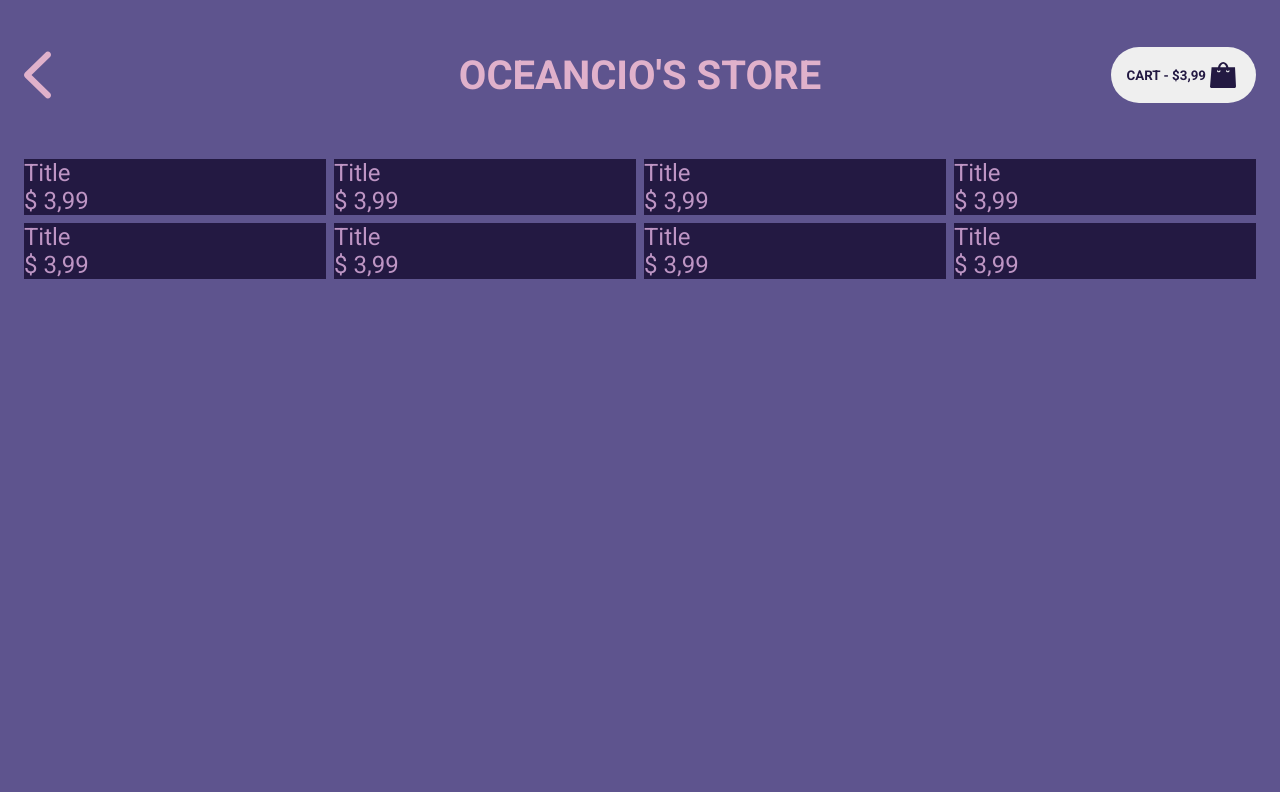
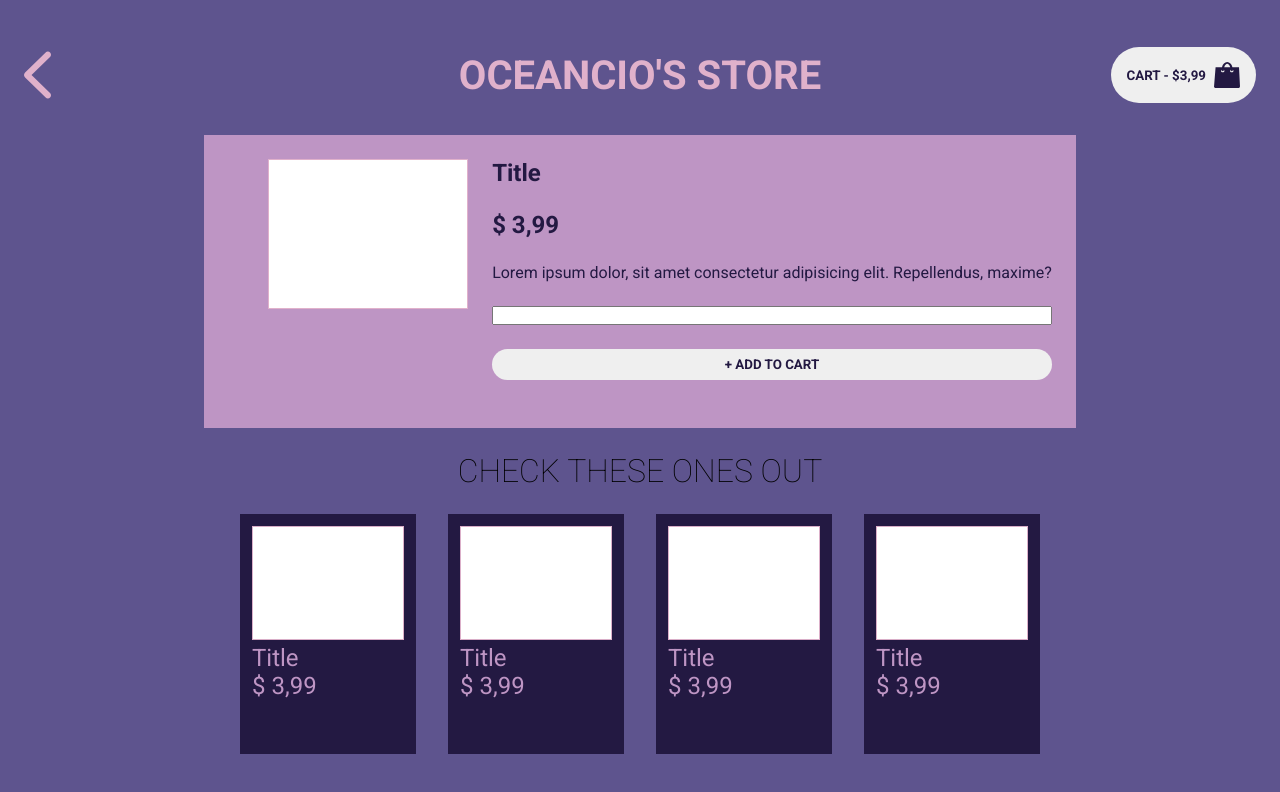
Before and after one commit to MarcioAlvesJr/E-commerce, a plain HTML site: page index.html in a window 1280 px wide. Drawn offline with Linux system fonts and the light colour scheme.

Commit message:
Selected item part half done

```diff
--- a/index.html
+++ b/index.html
@@ -18,46 +18,137 @@
             </div>
 
 
-            <button>CART - $3,99 <svg width="26" height="26" viewBox="0 0 26 26" fill="none" xmlns="http://www.w3.org/2000/svg">
+            <button class="white-round">CART - $3,99 <svg width="26" height="26" viewBox="0 0 26 26" fill="none" xmlns="http://www.w3.org/2000/svg">
                 <path d="M25.234 25.9993L26 24.5222L25.0211 5.25462H18.4641C17.6699 2.15309 15.6423 0 13.2121 0C10.7794 0 8.7576 2.15309 7.96002 5.25462H1.58602L0 24.9343L1.0238 26H25.234V25.9993ZM16.632 8.20801C16.632 8.72049 17.1218 9.13468 17.7264 9.13468C18.3336 9.13468 18.8251 8.72049 18.8251 8.20801C18.8251 8.05989 18.8218 7.91036 18.8184 7.76364C19.2127 8.0297 19.4655 8.43687 19.4655 8.89319C19.4655 9.69138 18.7003 10.3372 17.7564 10.3372C16.8116 10.3372 16.0464 9.69138 16.0464 8.89319C16.0464 8.46706 16.2702 8.08305 16.6186 7.8198C16.627 7.94757 16.632 8.07814 16.632 8.20801ZM13.2121 1.85474C14.3573 1.85474 15.5924 3.1626 16.2169 5.25532H10.2056C10.8326 3.164 12.0685 1.85474 13.2121 1.85474ZM7.60489 7.80997C7.5999 7.94195 7.5974 8.07533 7.5974 8.20801C7.5974 8.72049 8.09059 9.13468 8.69605 9.13468C9.30318 9.13468 9.79387 8.72049 9.79387 8.20801C9.79387 8.0627 9.79886 7.91878 9.80385 7.77487C10.1889 8.04023 10.4359 8.44319 10.4359 8.89459C10.4359 9.69208 9.67078 10.3379 8.72516 10.3379C7.7812 10.3379 7.01772 9.69208 7.01772 8.89459C7.02022 8.46215 7.24643 8.07323 7.60489 7.80997Z" fill="#231942"/>
                 </svg></button>
         </div>
 
     </header>
-    <ul id="items">
+    <div class="initial">
+        <ul class="items">
             <li>
+                <img src="/img/Rectangle.svg" alt="">
                 <h2 class="title">Title</h2>
                 <h2 class="value">$ 3,99</h2>
             </li>
             <li>
+                <img src="/img/Rectangle.svg" alt="">
                 <h2 class="title">Title</h2>
                 <h2 class="value">$ 3,99</h2>
             </li>
             <li>
+                <img src="/img/Rectangle.svg" alt="">
                 <h2 class="title">Title</h2>
                 <h2 class="value">$ 3,99</h2>
             </li>
             <li>
+                <img src="/img/Rectangle.svg" alt="">
                 <h2 class="title">Title</h2>
                 <h2 class="value">$ 3,99</h2>
             </li>
             <li>
+                <img src="/img/Rectangle.svg" alt="">
                 <h2 class="title">Title</h2>
                 <h2 class="value">$ 3,99</h2>
             </li>
             <li>
+                <img src="/img/Rectangle.svg" alt="">
                 <h2 class="title">Title</h2>
                 <h2 class="value">$ 3,99</h2>
             </li>
             <li>
+                <img src="/img/Rectangle.svg" alt="">
                 <h2 class="title">Title</h2>
                 <h2 class="value">$ 3,99</h2>
             </li>
             <li>
+                <img src="/img/Rectangle.svg" alt="">
+                <h2 class="title">Title</h2>
+                <h2 class="value">$ 3,99</h2>
+            </li>
+            <li>
+                <img src="/img/Rectangle.svg" alt="">
+                <h2 class="title">Title</h2>
+                <h2 class="value">$ 3,99</h2>
+            </li>
+            <li>
+                <img src="/img/Rectangle.svg" alt="">
+                <h2 class="title">Title</h2>
+                <h2 class="value">$ 3,99</h2>
+            </li>
+            <li>
+                <img src="/img/Rectangle.svg" alt="">
+                <h2 class="title">Title</h2>
+                <h2 class="value">$ 3,99</h2>
+            </li>
+            <li>
+                <img src="/img/Rectangle.svg" alt="">
+                <h2 class="title">Title</h2>
+                <h2 class="value">$ 3,99</h2>
+            </li>
+            <li>
+                <img src="/img/Rectangle.svg" alt="">
+                <h2 class="title">Title</h2>
+                <h2 class="value">$ 3,99</h2>
+            </li>
+            <li>
+                <img src="/img/Rectangle.svg" alt="">
+                <h2 class="title">Title</h2>
+                <h2 class="value">$ 3,99</h2>
+            </li>
+            <li>
+                <img src="/img/Rectangle.svg" alt="">
+                <h2 class="title">Title</h2>
+                <h2 class="value">$ 3,99</h2>
+            </li>
+            <li>
+                <img src="/img/Rectangle.svg" alt="">
                 <h2 class="title">Title</h2>
                 <h2 class="value">$ 3,99</h2>
             </li>
         </ul>
+    </div>
+    <div class="selected">
+        <div class="item-wrapper">
+            <div class="item">
+                <img src="/img/Rectangle.svg" alt="">
+                <h2 class="title side">Title</h2>
+                <h2 class="value side">$ 3,99</h2>
+                <p class="side">Lorem ipsum dolor, sit amet consectetur adipisicing elit. Repellendus, maxime?</p>
+                <input type="number" class="side">
+                <button class="white-round side">+ ADD TO CART </button>
+
+            </div>
+        </div>
+
+        <h1>
+            CHECK THESE ONES OUT
+        </h1>
+        <div class="items">
+              <li>
+                    <img src="/img/Rectangle.svg" alt="">
+                    <h2 class="title">Title</h2>
+                    <h2 class="value">$ 3,99</h2>
+                </li>
+                <li>
+                    <img src="/img/Rectangle.svg" alt="">
+                    <h2 class="title">Title</h2>
+                    <h2 class="value">$ 3,99</h2>
+                </li>
+                <li>
+                    <img src="/img/Rectangle.svg" alt="">
+                    <h2 class="title">Title</h2>
+                    <h2 class="value">$ 3,99</h2>
+                </li>
+                <li>
+                    <img src="/img/Rectangle.svg" alt="">
+                    <h2 class="title">Title</h2>
+                    <h2 class="value">$ 3,99</h2>
+                </li>
+    </div>
+
+
+
 
 </body>
 </html>
--- a/style.scss
+++ b/style.scss
@@ -40,7 +40,11 @@ header {
     * {
       cursor: pointer;
       height: 7vh;
+      transition: 0.3s ease;
     }
+  }
+}
+
 button {
   font-weight: bold;
   color: $color-1;
@@ -55,23 +59,82 @@ header {
   * {
     margin: 0 0.5vh;
   }
+  svg {
+    margin: 0 0 0 1vh;
   }
 }
+button:hover,
+.back.btn:hover {
+  filter: brightness(0.9);
 }
 
-#items {
-  padding: 3vh;
+button:active,
+.back.btn:active {
+  transform: scale(0.95);
+  filter: brightness(1);
+}
+
+.items {
+  padding: 3vh 5vh;
   display: grid;
   justify-content: center;
-  grid-template-columns: 1fr 1fr 1fr 1fr;
-  grid-gap: 1vh;
+  grid-template-columns: repeat(4, 22vh);
+  grid-gap: 4vh;
   li {
-    display: flex;
-    flex-direction: column;
+    height: 30vh;
+    padding: 1.5vh;
     color: $color-4;
     background-color: $color-1;
+    cursor: pointer;
+
+    transition: 0.3s ease;
+
+    img {
+      width: 100%;
+      max-height: 60%;
+    }
     h2 {
       font-weight: 400;
     }
   }
+
+  li:hover {
+    filter: brightness(1.3);
   }
+
+  li:active {
+    transform: scale(0.95);
+  }
+}
+
+.initial {
+  display: none;
+}
+
+.selected {
+  .item-wrapper {
+    width: fit-content;
+    margin: auto;
+    background-color: $color-4;
+  }
+  .item {
+    color: $color-1;
+    display: grid;
+    padding: 3vh;
+    grid-gap: 3vh;
+    margin: 0 0 0 5vh;
+
+    img {
+      grid-row: span 6;
+    }
+    .side {
+      grid-column: 2/3;
+    }
+  }
+  h1 {
+    width: fit-content;
+    padding-top: 3vh;
+    margin: auto;
+    font-weight: 100;
+  }
+}
```
Also changed, not shown: img/Rectangle.svg (added), style.css, 1 other file. Lines whose indentation alone changed are shown as unchanged.
